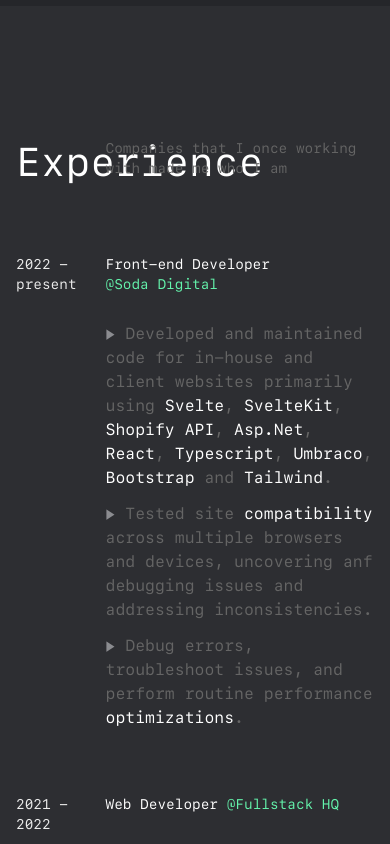
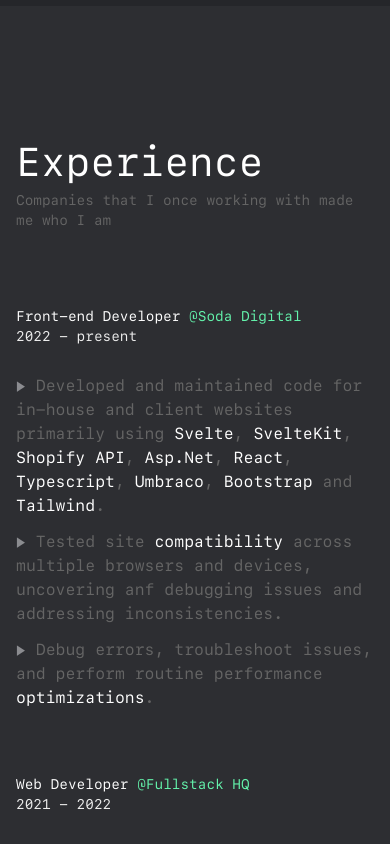
Before and after one commit to mrktegerero/tegerero-v2, a SvelteKit app: page / in a window 390 px wide. Shown: the part 5980-6824 px from the top of the page. Built offline with nearby package versions, Linux system fonts and the light colour scheme.

Commit message:
fix experience years

```diff
--- a/src/components/common/Grid.svelte
+++ b/src/components/common/Grid.svelte
@@ -27,10 +27,10 @@
 	}
 
 	.grid-quarter-left {
-		@apply col-span-3;
+		@apply col-span-12 lg:col-span-3;
 	}
 
 	.grid-quarter-right {
-		@apply col-span-9;
+		@apply col-span-12 lg:col-span-9;
 	}
 </style>
--- a/src/routes/+page.svelte
+++ b/src/routes/+page.svelte
@@ -231,10 +231,11 @@
 	<Spacer size="lg" />
 	<Grid gridQuarter>
 		<svelte:fragment slot="grid-left">
-			<Text class="text-sm text-white-bg">2022 - present</Text>
+			<Text class="text-sm text-white-bg hidden lg:block">2022 - present</Text>
 		</svelte:fragment>
 		<svelte:fragment slot="grid-right">
 			<Text class="text-sm xl:pl-32">Front-end Developer <Link href="https://www.sodadigital.com.au/" label="@Soda Digital" newTab/></Text>
+			<Text class="text-sm text-white-bg lg:hidden">2022 - present</Text>
 			<Spacer size="sm" />
 			<Text class="text-mute-text pt-3 xl:pl-32"
 				><span class="text-muted-text">▶</span> Developed and maintained code for in-house and client
@@ -251,10 +252,11 @@
 	<Spacer size="lg" />
 	<Grid gridQuarter>
 		<svelte:fragment slot="grid-left">
-			<Text class="text-sm text-white-bg">2021 - 2022</Text>
+			<Text class="text-sm text-white-bg hidden lg:block">2021 - 2022</Text>
 		</svelte:fragment>
 		<svelte:fragment slot="grid-right">
 			<Text class="text-sm xl:pl-32">Web Developer <Link href="https://fullstackhq.com/" label="@Fullstack HQ" newTab/></Text>
+			<Text class="text-sm text-white-bg lg:hidden">2021 - 2022</Text>
 			<Spacer size="sm" />
 			<Text class="text-mute-text pt-3 xl:pl-32"
 				><span class="text-muted-text">▶</span> Work with a variety of different languages, platforms,
@@ -274,10 +276,11 @@
 	<Spacer size="lg" />
 	<Grid gridQuarter>
 		<svelte:fragment slot="grid-left">
-			<Text class="text-sm text-white-bg">2021</Text>
+			<Text class="text-sm text-white-bg hidden lg:block">2021</Text>
 		</svelte:fragment>
 		<svelte:fragment slot="grid-right">
 			<Text class="text-sm xl:pl-32">Front-end Developer Associate <Link href="https://www.chimesconsulting.com/" label="@Chimes Consulting" newTab/></Text>
+			<Text class="text-sm text-white-bg lg:hidden">2021</Text>
 			<Spacer size="sm" />
 			<Text class="text-mute-text pt-3 xl:pl-32"
 				><span class="text-muted-text">▶</span> Created <span class="text-light-text">mockup</span> designs for web application and mobile app.</Text
```
